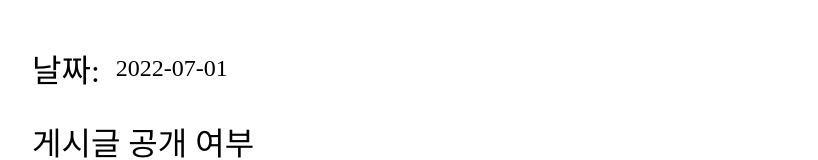
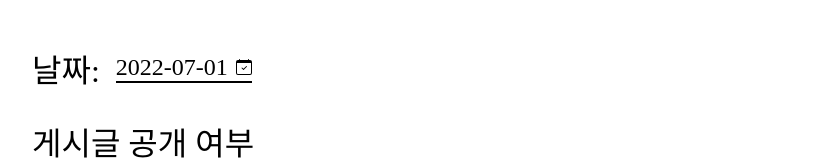
Before and after one commit to 2022Letters/frontend, a React (Create React App) app: page /create in a window 1280 px wide. Shown: the part 427-587 px from the top of the page, without its empty margins (233-1051 px from the left). Built offline with nearby package versions, Linux system fonts and the light colour scheme; a web font is replaced by a local one.

Commit message:
Refactor: #11 토글 활성 배경 색 변경

```diff
--- a/src/pages/AnniversaryManagement.tsx
+++ b/src/pages/AnniversaryManagement.tsx
@@ -21,12 +21,7 @@ const Container = styled.section`
   width: 100%;
   height: 100vh;
   padding: 0 15px;
-`;
-
-const Form = styled.form`
   display: grid;
-  width: 100%;
-  height: 100%;
 `;
 
 const InputWrapper = styled.article`
@@ -149,6 +144,7 @@ const DateButton = styled.button`
   border: none;
   background-color: transparent;
   font-size: 1.5rem;
+  border-bottom: 2px solid #000;
 `;
 
 const ToggleInput = styled.input`
@@ -166,6 +162,9 @@ const ToggleInput = styled.input`
       0 2px 4px -1px rgba(0, 0, 0, 0.06);
     &::before {
     }
+  }
+  &:checked[type='checkbox'] {
+    background: #fa7272;
   }
 
   &[type='checkbox']:before {
@@ -195,6 +194,10 @@ const ToggleState = styled.span`
 
 const SubmitButton = styled(C.Button)`
   background-color: #d9d9d9;
+`;
+
+const Svg = styled.svg`
+  margin-left: 0.5rem;
 `;
 
 function AnniversaryManagement() {
@@ -230,8 +233,8 @@ function AnniversaryManagement() {
     setIsOpen(!isOpen);
   };
 
-  const changeTitle = (e: React.FormEvent<HTMLInputElement>) => {
-    const { name, value } = e.currentTarget;
+  const changeTitle = (event: React.FormEvent<HTMLInputElement>) => {
+    const { name, value } = event.currentTarget;
     setAnniversaryInfo({ ...anniversaryInfo, [name]: value });
   };
 
@@ -242,7 +245,8 @@ function AnniversaryManagement() {
     setAnniversaryInfo({ ...anniversaryInfo, category: value });
   };
 
-  const onSubmit = async () => {
+  const onSubmit = async (event: React.MouseEvent<HTMLButtonElement>) => {
+    event.preventDefault();
     console.log(anniversaryInfo);
     if (!anniversaryInfo.title) return;
     const response = await axios.post('', { data: anniversaryInfo });
@@ -252,20 +256,17 @@ function AnniversaryManagement() {
   const categoryList = ['생일', '졸업', '결혼', '새해', '기타'];
   return (
     <Container>
-      <Form>
       <AllyHiddenTitle>글쓰기</AllyHiddenTitle>
       <InputWrapper>
         <TitleLabel htmlFor="title">제목</TitleLabel>
         <TitleInput
           type="text"
           id="title"
+          name="title"
           onChange={changeTitle}
-            name="title"
           placeholder="기념일 제목을 입력해주세요."
         />
-          <TitleInformation>
-            제목은 15자 미만으로 작성해주세요.
-          </TitleInformation>
+        <TitleInformation>제목은 15자 미만으로 작성해주세요.</TitleInformation>
       </InputWrapper>
       <CategorySelectionWrapper>
         <DetailedTitle>카테고리</DetailedTitle>
@@ -289,6 +290,17 @@ function AnniversaryManagement() {
         <DetailedTitle>날짜: </DetailedTitle>
         <DateButton onClick={handleClick} type="button">
           {anniversaryInfo?.date}
+          <Svg
+            xmlns="http://www.w3.org/2000/svg"
+            width="16"
+            height="16"
+            fill="currentColor"
+            className="bi bi-calendar-check"
+            viewBox="0 0 16 16"
+          >
+            <path d="M10.854 7.146a.5.5 0 0 1 0 .708l-3 3a.5.5 0 0 1-.708 0l-1.5-1.5a.5.5 0 1 1 .708-.708L7.5 9.793l2.646-2.647a.5.5 0 0 1 .708 0z" />
+            <path d="M3.5 0a.5.5 0 0 1 .5.5V1h8V.5a.5.5 0 0 1 1 0V1h1a2 2 0 0 1 2 2v11a2 2 0 0 1-2 2H2a2 2 0 0 1-2-2V3a2 2 0 0 1 2-2h1V.5a.5.5 0 0 1 .5-.5zM1 4v10a1 1 0 0 0 1 1h12a1 1 0 0 0 1-1V4H1z" />
+          </Svg>
         </DateButton>
         <DatePickWrapper>
           {isOpen && (
@@ -322,11 +334,10 @@ function AnniversaryManagement() {
         </ToggleWrapper>
       </ToggleControlWrapper>
       <SubmmitWrapper>
-          <SubmitButton type="submit" onSubmit={onSubmit}>
+        <SubmitButton type="submit" onClick={onSubmit}>
           등록
         </SubmitButton>
       </SubmmitWrapper>
-      </Form>
     </Container>
   );
 }
```
Lines whose indentation alone changed are shown as unchanged.
